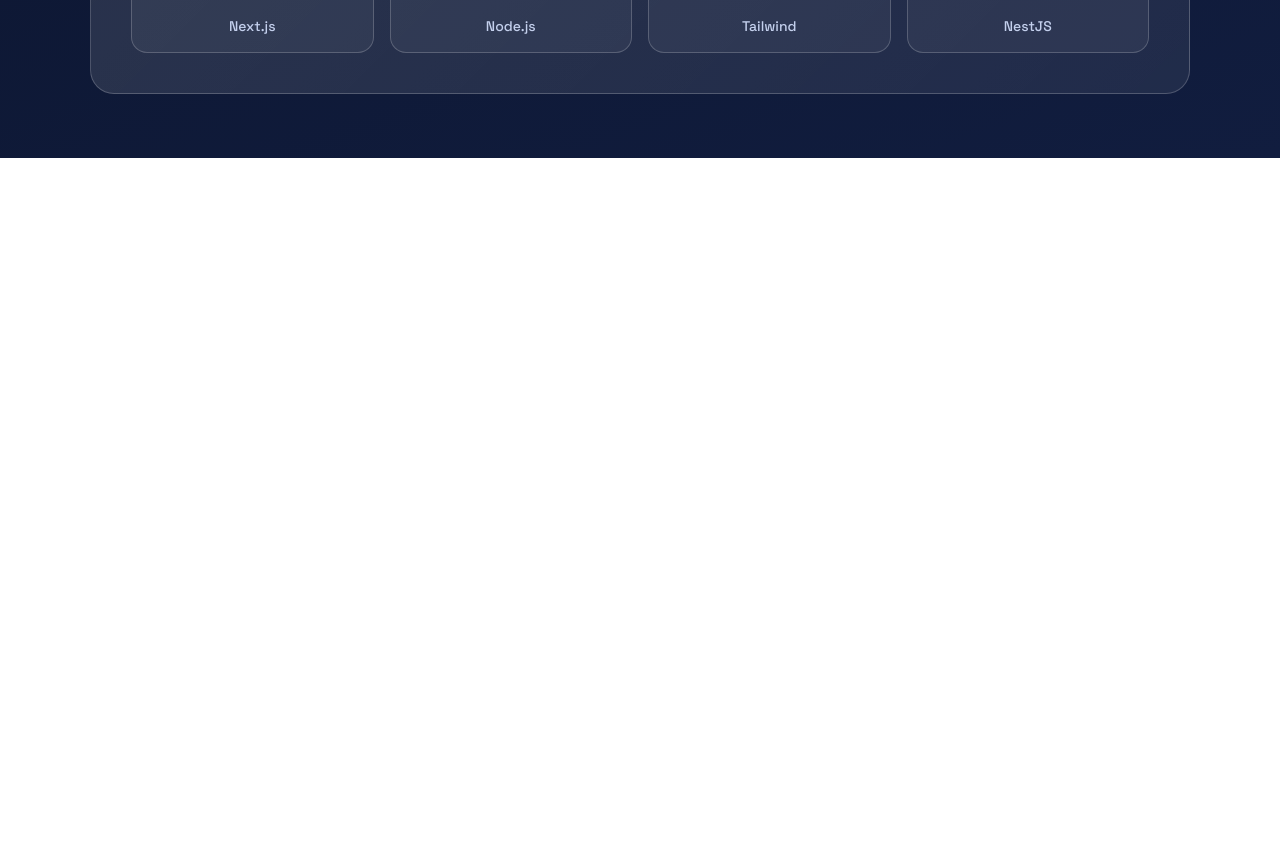
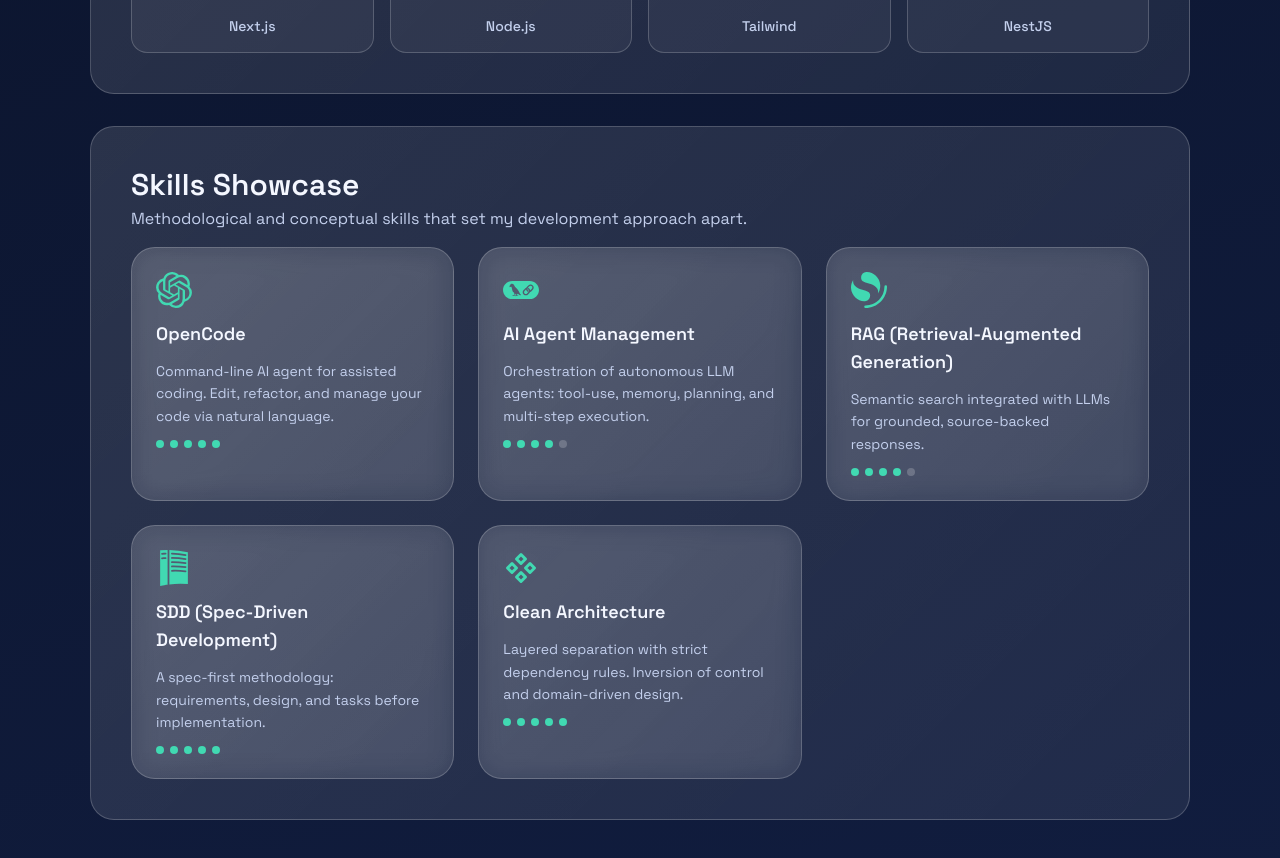
Before and after one commit to Julio9999/portfolio-2025, a Next.js app: page / in a window 1280 px wide. Shown: the part 820-1678 px from the top of the page. Before the commit the page ends 978 px from the top, so only its background shows below. Built offline with nearby package versions, Linux system fonts and the light colour scheme.

Commit message:
refactor(home): move skills section below stack in home page

```diff
--- a/src/app/(common-layout)/skills/page.tsx
+++ /dev/null
@@ -1,7 +0,0 @@
-import { SkillsPage } from "@/modules/skills/pages/skills-page";
-
-const Page = () => {
-  return <SkillsPage />;
-};
-
-export default Page;
--- a/src/modules/home/pages/home-page.tsx
+++ b/src/modules/home/pages/home-page.tsx
@@ -1,6 +1,8 @@
 "use client";
 
 import { IconsContainer } from "../components/icons-container/icons-container";
+import { SkillsGrid } from "@/modules/skills/components/skills-grid";
+import { skills } from "@/modules/skills/data/skills";
 import { useCommonContext } from "@/context/common-context";
 import { translations } from "@/i18n/i18n";
 
@@ -33,6 +35,16 @@ export const HomePage = () => {
                 <h2 className="mb-4 text-2xl font-semibold md:text-3xl">{t.stackTitle}</h2>
                 <IconsContainer />
             </div>
+
+            <div className="glass-card rounded-3xl px-6 py-8 md:px-10 md:py-10">
+                <div className="mb-4 space-y-1">
+                    <h2 className="text-2xl font-semibold md:text-3xl">{t.skillsTitle}</h2>
+                    {t.skillsSubtitle && (
+                        <p className="text-sm text-[var(--muted)] md:text-base">{t.skillsSubtitle}</p>
+                    )}
+                </div>
+                <SkillsGrid skills={skills} t={t} />
+            </div>
         </section>
     );
 };
--- a/src/modules/skills/pages/skills-page.tsx
+++ /dev/null
@@ -1,25 +0,0 @@
-"use client";
-import { useCommonContext } from "@/context/common-context";
-import { translations } from "@/i18n/i18n";
-import { skills } from "../data/skills";
-import { SkillsGrid } from "../components/skills-grid";
-
-export const SkillsPage = () => {
-  const { language } = useCommonContext();
-  const t = translations[language];
-
-  return (
-    <section className="mx-auto flex w-full max-w-[1000px] flex-col gap-8">
-      <div className="glass-card rounded-3xl px-6 py-8 md:px-10 md:py-10">
-        <h1 className="section-title text-3xl font-bold md:text-4xl">
-          {t.skillsTitle}
-        </h1>
-        <p className="mt-3 max-w-2xl text-sm text-[var(--muted)] md:text-base">
-          {t.skillsSubtitle}
-        </p>
-      </div>
-
-      <SkillsGrid skills={skills} t={t} />
-    </section>
-  );
-};
```
